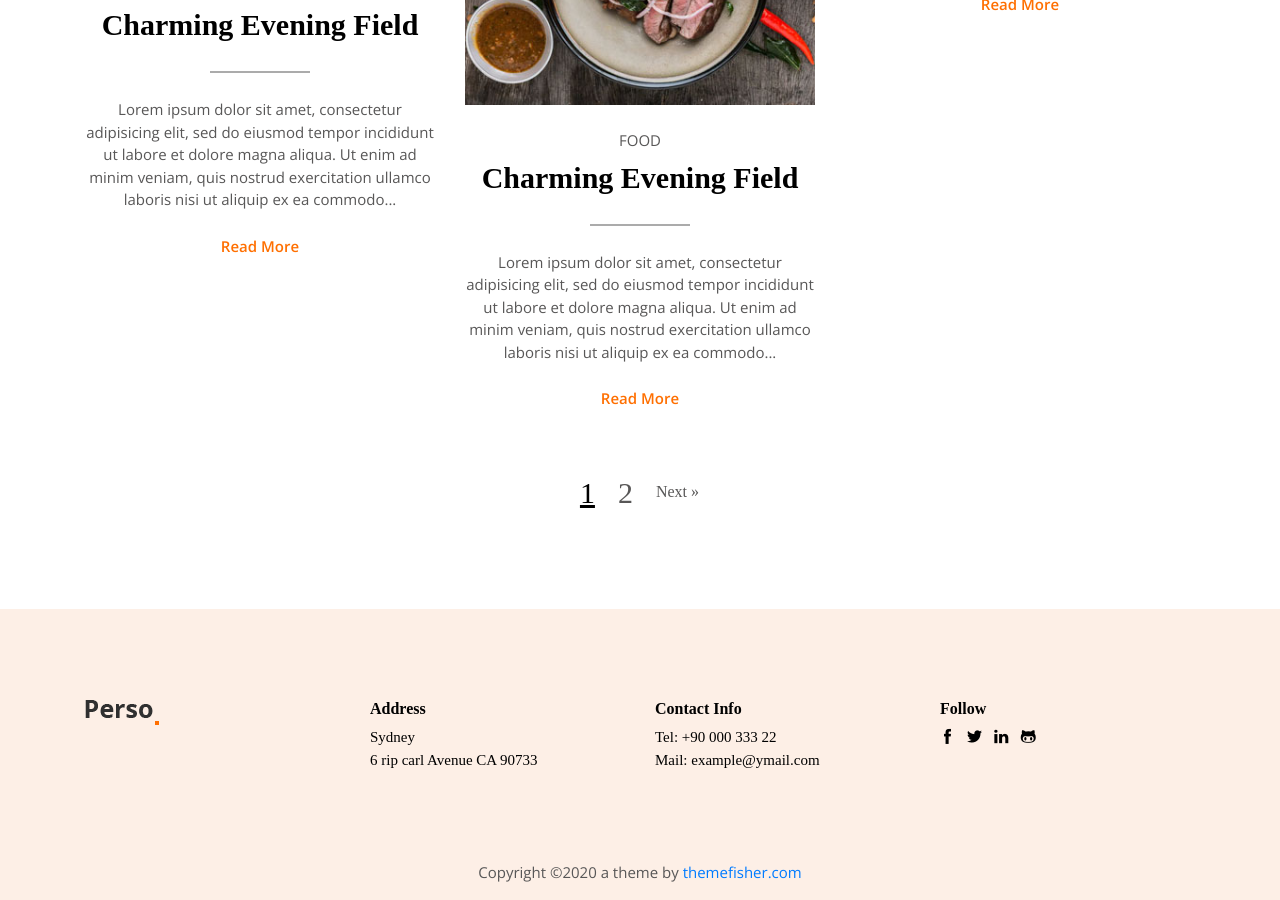
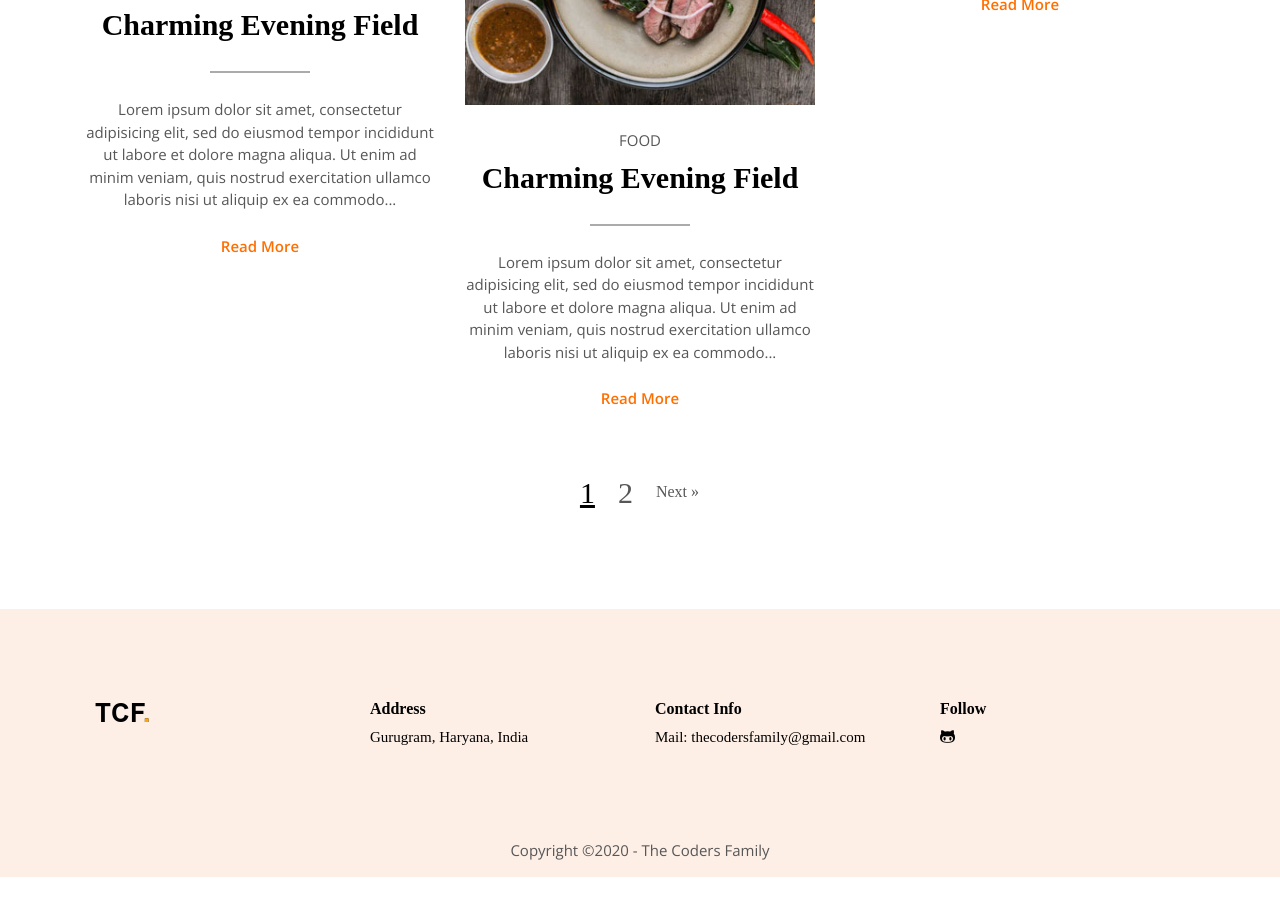
Before and after one commit to thecodersfamily/blog, a Jekyll site: the page built from index.html, in a window 1280 px wide and 900 px high, scrolled down 2761 px. Built offline with Jekyll 4.4.1, drawn with Linux system fonts in a browser that asks for light colours; some web fonts are replaced; the list of posts is cut into pages by our own code; after the commit the page ends 3638 px from its top, so only the background shows below that.

Commit message:
Updated basic settings.

```diff
--- a/_config.yml
+++ b/_config.yml
@@ -1,11 +1,11 @@
 #-------------------------------
 # General Site Settings
 
-title: Parsa | Portfolio Jekyll Template
+title: TCF | The Coders Family
 logo: logo.png # You can add own logo
-description: # Add your awesome description
+description: This is a test description. # Add your awesome description
 baseurl: "" # The subpath of your site, e.g. /blog
-url: "" # The base hostname & protocol for your site, e.g. http://example.com
+url: "https://blog.thecoders.family" # The base hostname & protocol for your site, e.g. http://example.com
 
 # Preloader
 preloader: true # To disable preloader change value to false
@@ -13,8 +13,8 @@ preloader: true # To disable preloader change value to false
 menu:
   - url: /
     name: Home
-  - url: /about/
-    name: About
+# - url: /about/
+#   name: About
   - url: /categories/
     name: Categories
   - url: /contact/
@@ -46,26 +46,26 @@ hero:
 #-------------------------------
 # Author Settings
 author:
-  name: Jhon Abraham
+  name: The Coders Family
 
 #-------------------------------
 # Contact Info
 contact:
-  email: example@ymail.com
-  phone: +90 000 333 22
+  email: thecodersfamily@gmail.com
+  # phone: +91 000 0000 000
   address:
-    city: Sydney
-    street: 6 rip carl Avenue CA 90733
+    city: Gurugram, Haryana, India
+    # street: Gurugram
 
 # Contact Form
-contact-form: example@ymail.com
+contact-form: thecodersfamily@gmail.com
 
 # Social links
 social:
-- {icon: "ti-facebook", link: "#"}
-- {icon: "ti-twitter-alt", link: "#"}
-- {icon: "ti-linkedin", link: "#"}
-- {icon: "ti-github", link: "#"}
+# - {icon: "ti-facebook", link: "#"}
+# - {icon: "ti-twitter-alt", link: "#"}
+# - {icon: "ti-linkedin", link: "#"}
+- {icon: "ti-github", link: "https://github.com/thecodersfamily/"}
 
 #-------------------------------
 # Comment Section (Disqus)
@@ -73,13 +73,13 @@ disqus-identifier: # Add your shortname for Disqus Comment. For example mr-brown
 
 #-------------------------------
 # Instagram Feed
-instafeed: true # To enable the instafeed, use the value true. To turn off use the value false.
-userID: 4044026246
-accessToken: 4044026246.1677ed0.8896752506ed4402a0519d23b8f50a17
+# instafeed: true # To enable the instafeed, use the value true. To turn off use the value false.
+# userID: 4044026246
+# accessToken: 4044026246.1677ed0.8896752506ed4402a0519d23b8f50a17
 
 #-------------------------------
 # Google Analytics
-google-analytics: # Add your identifier. For example UA-99631805-1.
+google-analytics: UA-149266959-2 # Add your identifier. For example UA-99631805-1.
 
 #-------------------------------
 # Build settings
--- a/_includes/footer.html
+++ b/_includes/footer.html
@@ -20,7 +20,7 @@
         <div class="col-md-3 col-sm-6 mb-4 mb-md-0">
           <h6>Contact Info</h6>
           <ul class="list-unstyled">
-            <li class="font-secondary text-dark">Tel: {{site.contact.phone}}</li>
+            <!-- <li class="font-secondary text-dark">Tel: {{site.contact.phone}}</li> -->
             <li class="font-secondary text-dark">Mail: {{site.contact.email}}</li>
           </ul>
         </div>
@@ -40,6 +40,7 @@
   </div>
   <div class="text-center pb-3">
     <p class="mb-0">Copyright ©<script>var CurrentYear = new Date().getFullYear()
-    document.write(CurrentYear)</script> a theme by  <a href="https://themefisher.com/">themefisher.com</a></p>
+    document.write(CurrentYear)</script> - The Coders Family</p>
   </div>
-</footer>
+</foo
+ter>
```
Also changed, not shown: assets/images/logo.png.
